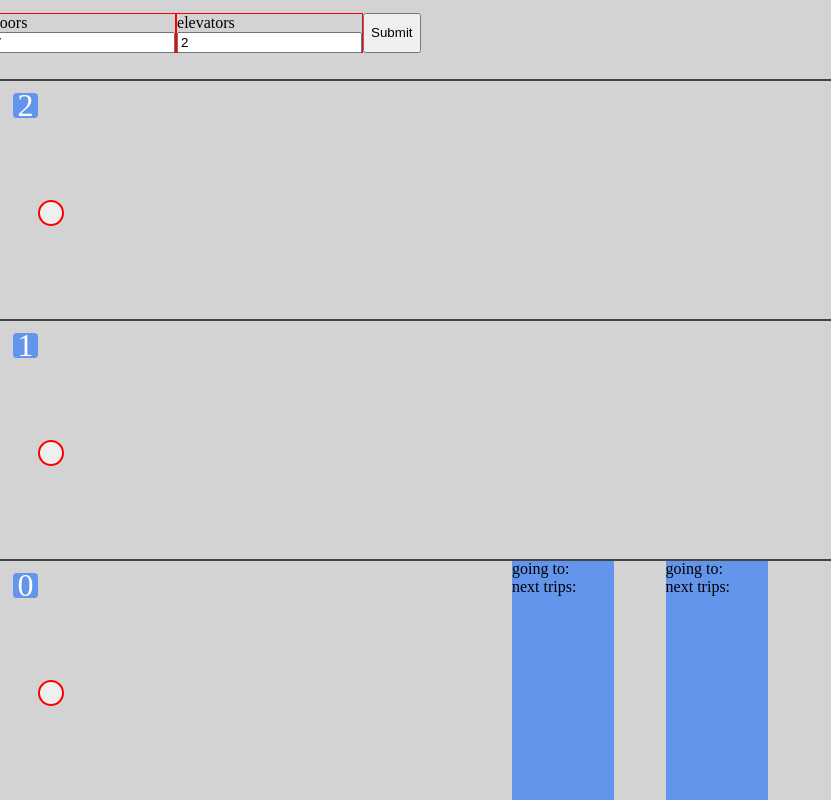
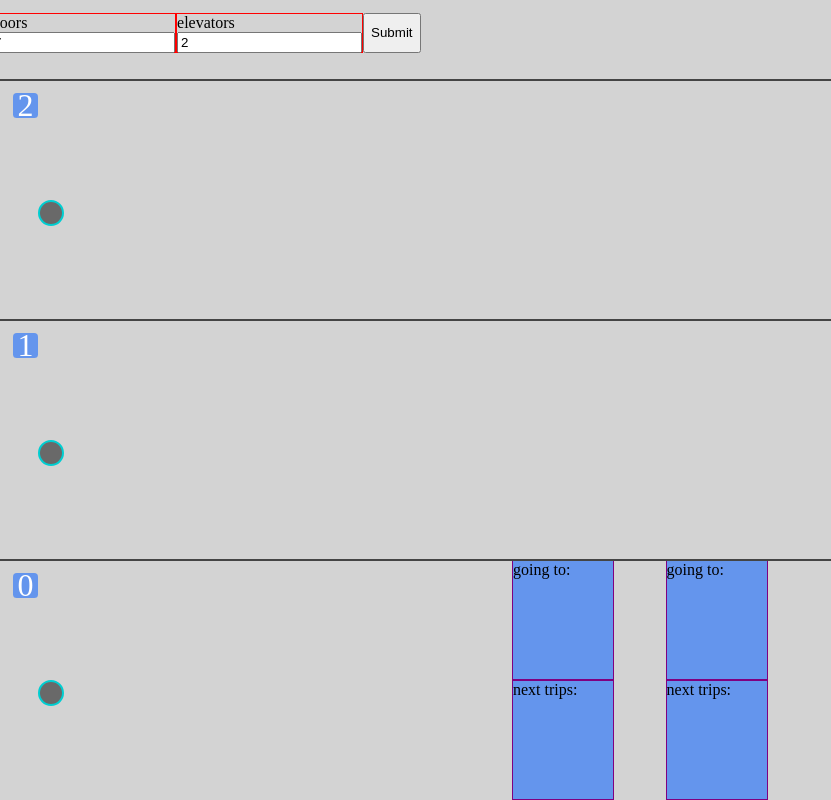
Before and after one commit to snstrauss/vanilla-elevators, a website built with Parcel: page index.html in a window 1280 px wide. Shown: the whole page, without its empty margins (0-831 px from the left). Built offline with nearby package versions, Linux system fonts and the light colour scheme.

Commit message:
style for elevator data and button coloring

```diff
--- a/src/styles/elevator.scss
+++ b/src/styles/elevator.scss
@@ -32,6 +32,14 @@
 
     --translation: calc(-1 * calc(var(--curr-floor) * var(--floor-height)));
     transform: translateY(var(--translation));
+
+    display: flex;
+    flex-direction: column;
+
+    .elevator-data {
+      border: 1px solid purple;
+      flex: 1;
+    }
   }
 
   &.is-idle {
--- a/src/styles/floor.scss
+++ b/src/styles/floor.scss
@@ -31,7 +31,7 @@
   }
 
   .call-button {
-    border: 2px solid red;
+    border: 2px solid darkturquoise;
 
     --size: 2vw;
     width: var(--size);
@@ -41,5 +41,11 @@
     position: absolute;
     top: 50%;
     left: 3%;
+
+    transition: background-color 0.25s linear;
+    background-color: dimgrey;
+    &.waiting {
+      background-color: chartreuse;
+    }
   }
 }
```
